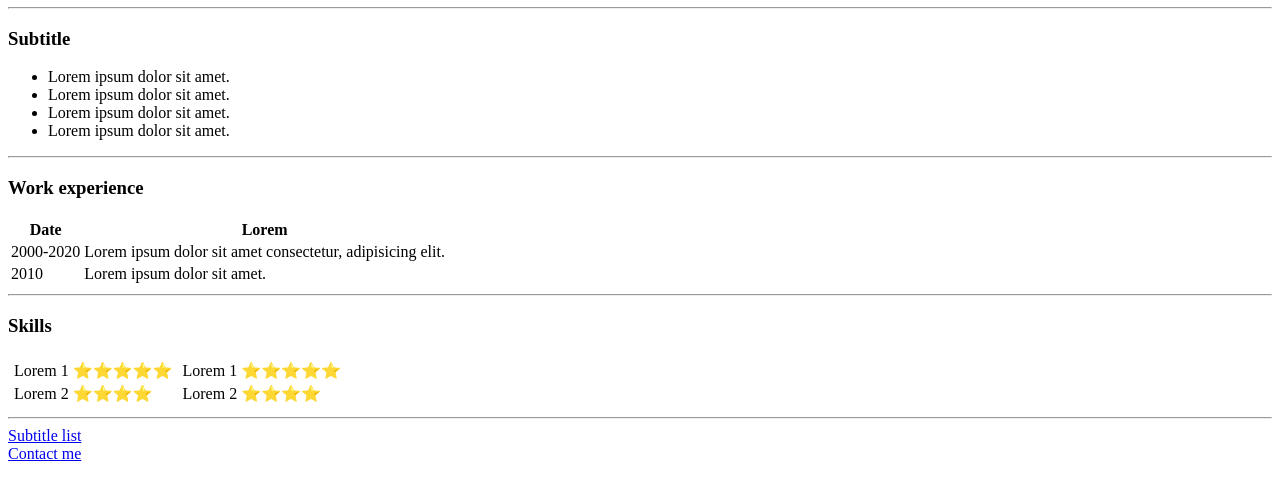
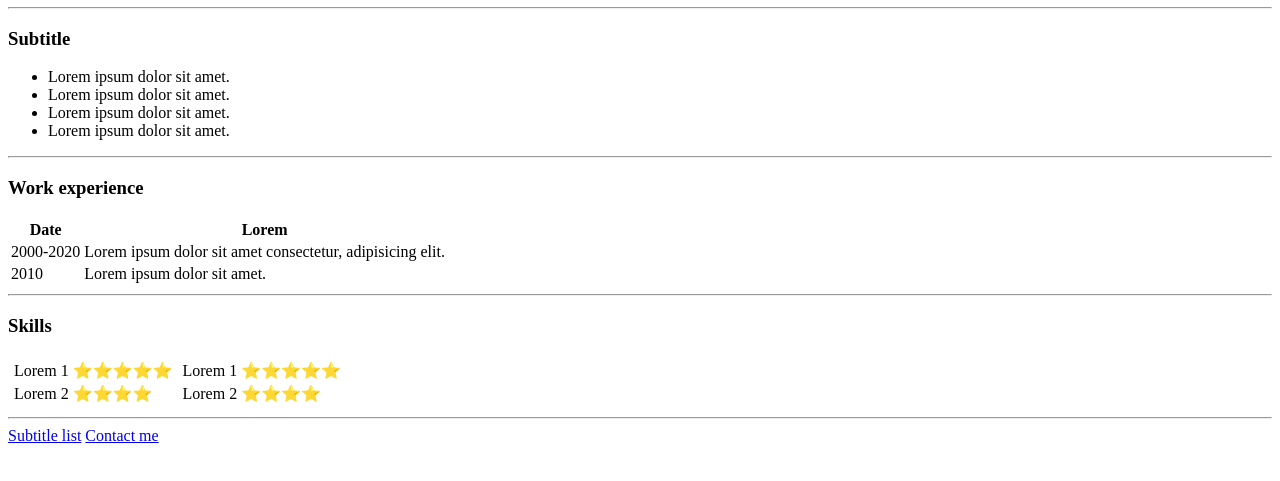
Before and after one commit to DragosDRS/learning, a plain HTML site: page index.html in a window 1280 px wide. Shown: the part 319-800 px from the top of the page. Drawn offline with Linux system fonts and the light colour scheme.

Commit message:
test commit

```diff
--- a/index.html
+++ b/index.html
@@ -73,7 +73,7 @@
     </table>
 
     <hr>
-    <a href="hobby.html">Subtitle list</a><br>
+    <a href="hobby.html">Subtitle list</a>
     <a href="contact.html">Contact me</a>
 </body>
 </html>
```
